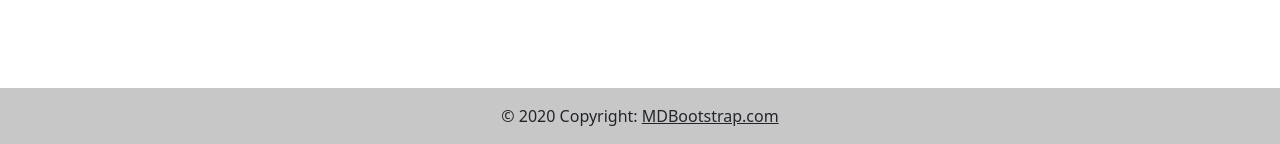
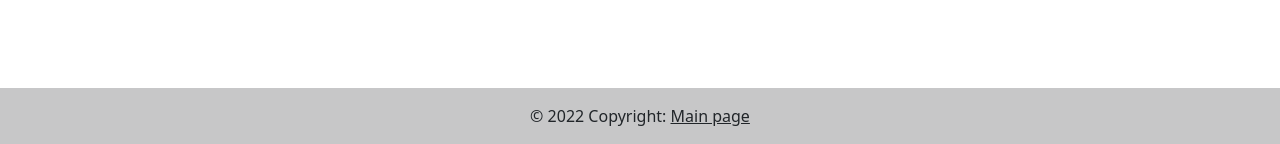
Before and after one commit to MantasJancauskas/OurDB, a PHP site: page /newjob.php in a window 1280 px wide. Shown: the part 728-872 px from the top of the page. Run offline with PHP 8.4, Linux system fonts and the light colour scheme.

Commit message:
Small fixes

```diff
--- a/footer.php
+++ b/footer.php
@@ -1,6 +1,6 @@
 <footer class="bg-light text-center text-lg-start">
   <div class="text-center p-3" style="background-color: rgba(0, 0, 0, 0.2);">
-    © 2020 Copyright:
-    <a class="text-dark" href="https://mdbootstrap.com/">MDBootstrap.com</a>
+    © 2022 Copyright:
+    <a class="text-dark" href="index.php">Main page</a>
   </div>
 </footer>
--- a/newjob.php
+++ b/newjob.php
@@ -9,7 +9,7 @@ require 'connect.php';
 
 <head>
 	<meta charset="UTF-8">
-	<title>New employeess </title>
+	<title>New job position </title>
 	<link href="https://cdn.jsdelivr.net/npm/bootstrap@5.2.1/dist/css/bootstrap.min.css" rel="stylesheet" integrity="sha384-iYQeCzEYFbKjA/T2uDLTpkwGzCiq6soy8tYaI1GyVh/UjpbCx/TYkiZhlZB6+fzT" crossorigin="anonymous">
 	<title>Document</title>
 	<style>
@@ -36,9 +36,10 @@ require 'connect.php';
 					<button type="submit" class="btn btn-primary">Submit</button>
 
 				</form>
-				<?php if(isset($_SESSION['msg'])){
-                print_r($_SESSION['msg']);
-				session_destroy();} ?>
+				<?php if (isset($_SESSION['msg'])) {
+					print_r($_SESSION['msg']);
+					session_destroy();
+				} ?>
 
 			</div>
 		</div>
```
